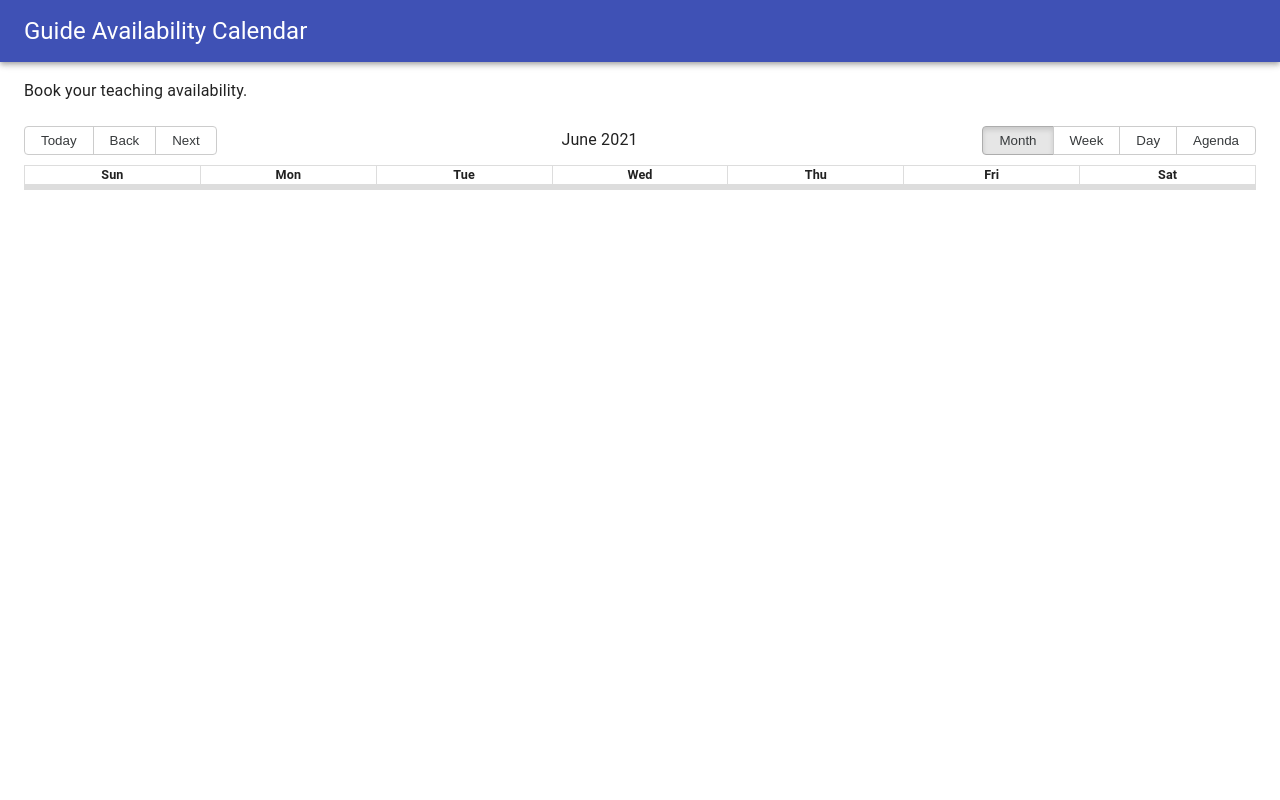
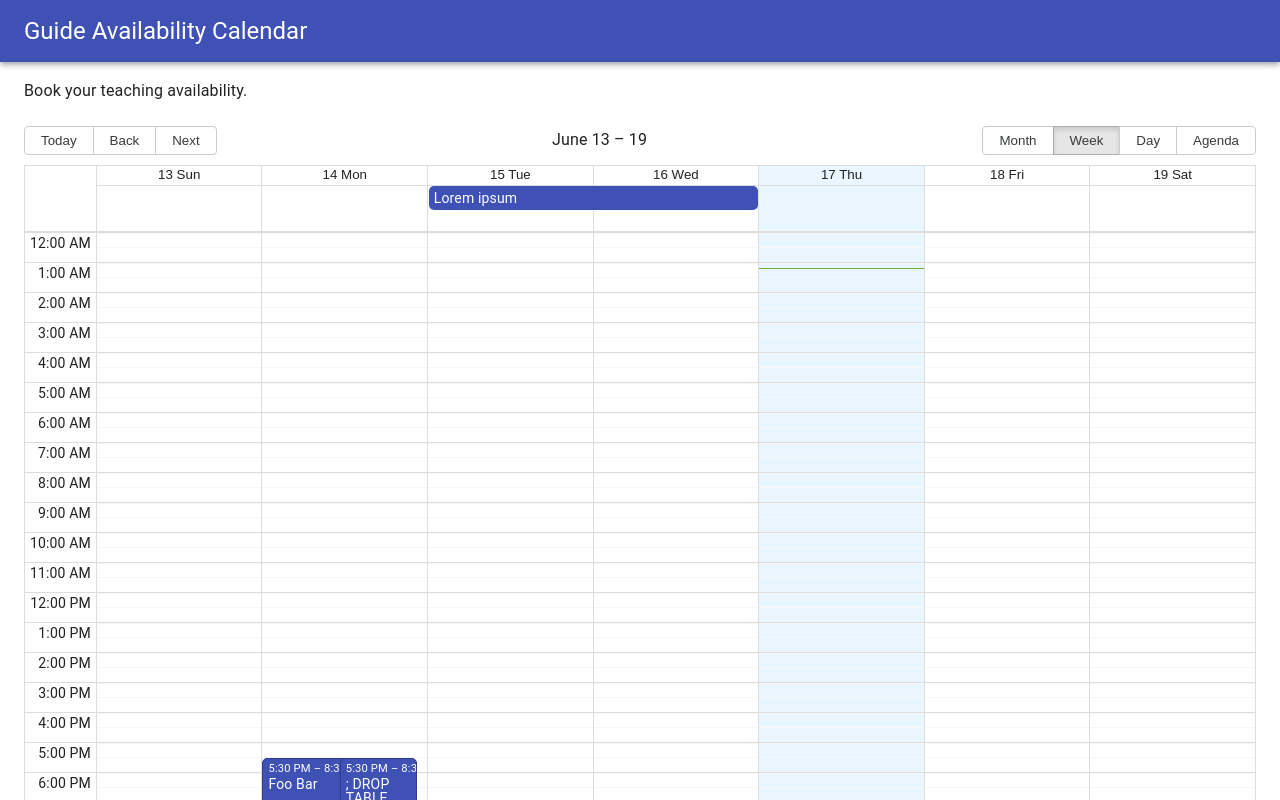
Before and after one commit to CodeSchwert/gsu-guide-frontend, a React (Create React App) app: page / in a window 1280 px wide. Shown: the top 800 px of the page. Built offline with nearby package versions, Linux system fonts and the light colour scheme; data requests are answered from the project's data file.

Commit message:
load availability from server on calendar load.

```diff
--- a/src/components/AvailabilityCalendar.jsx
+++ b/src/components/AvailabilityCalendar.jsx
@@ -1,13 +1,89 @@
+import { useState, useEffect } from 'react';
 import { Calendar, momentLocalizer } from 'react-big-calendar';
-import moment from 'moment';
-// import { makeStyles } from '@material-ui/styles';
+import moment from 'moment-timezone';
 import 'react-big-calendar/lib/css/react-big-calendar.css';
 import './AvailbilityCalendar.css';
 
 const localizer = momentLocalizer(moment);
+// const localTimezone = moment.tz.guess();
+// console.log(localTimezone);
+
+/**
+ * @description Availability event returned from the API server
+ * @typedef {Object} AvailabilityEvent
+ * @property {String} id availability event id
+ * @property {String} title availability title
+ * @property {String} start availability start time as a UTC string
+ * @property {String} end availability end time as a UTC string
+ * @property {String} timezone timezone event was booked in
+ */
+
+/**
+ * @description Availability event returned from the API server
+ * @typedef {Object} LocalAvailabilityEvent
+ * @property {String} id availability event id
+ * @property {String} title availability title
+ * @property {Date} start availability start time as a date object
+ * @property {Date} end availability end time as a date object
+ * @property {String} timezone timezone event was booked in
+ */
+
+/**
+ * @description Convert UTC start/end strings to local datetime objects.
+ * @param {AvailabilityEvent[]} events
+ * @returns {LocalAvailabilityEvent[]}
+ */
+const castToLocalTz = (events) => {
+  if (!events || !Array.isArray(events)) {
+    throw new Error('Array of availability events required');
+  }
+
+  return events.map(event => ({
+    ...event,
+    start: new Date(event.start),
+    end: new Date(event.end)
+  }));
+}
 
 const AvailbilityCalendar = () => {
-  return <Calendar localizer={localizer} events={[]} />;
+  const [events, setEvents] = useState([]);
+
+  useEffect(() => {
+    const fetchAvailability = async () => {
+      try {
+        const response = await fetch(`${process.env.REACT_APP_API_SERVER}/availability`);
+
+        if (!response.ok) {
+          throw new Error(`HTTP error, status = ${response.status}`);
+        }
+
+        const eventsJSON = await response.json();
+        const localEvents = castToLocalTz(eventsJSON);
+        setEvents(localEvents);
+      } catch (e) {
+        // TODO - better error handling
+        console.error(e);
+      }
+    };
+
+    fetchAvailability();
+  }, []);
+
+  return (
+    <Calendar
+      localizer={localizer}
+      events={events}
+      defaultView="week"
+      step={30}
+      selectable
+      onSelectSlot={(data) => {
+        console.log(data);
+      }}
+      onSelectEvent={(data) => {
+        console.log(data);
+      }}
+    />
+  );
 };
 
 export default AvailbilityCalendar;
--- a/src/components/AvailbilityCalendar.css
+++ b/src/components/AvailbilityCalendar.css
@@ -2,3 +2,10 @@
 .rbc-timeslot-group {
   min-height: 30px;
 }
+.rbc-event, .rbc-day-slot .rbc-background-event {
+  background-color: #3f51b5;
+}
+
+.rbc-day-slot .rbc-event, .rbc-day-slot .rbc-background-event {
+  border: 1px solid #303d88;
+}
```
Also changed, not shown: 1 other file (tests, documents, lock files or other folders).
